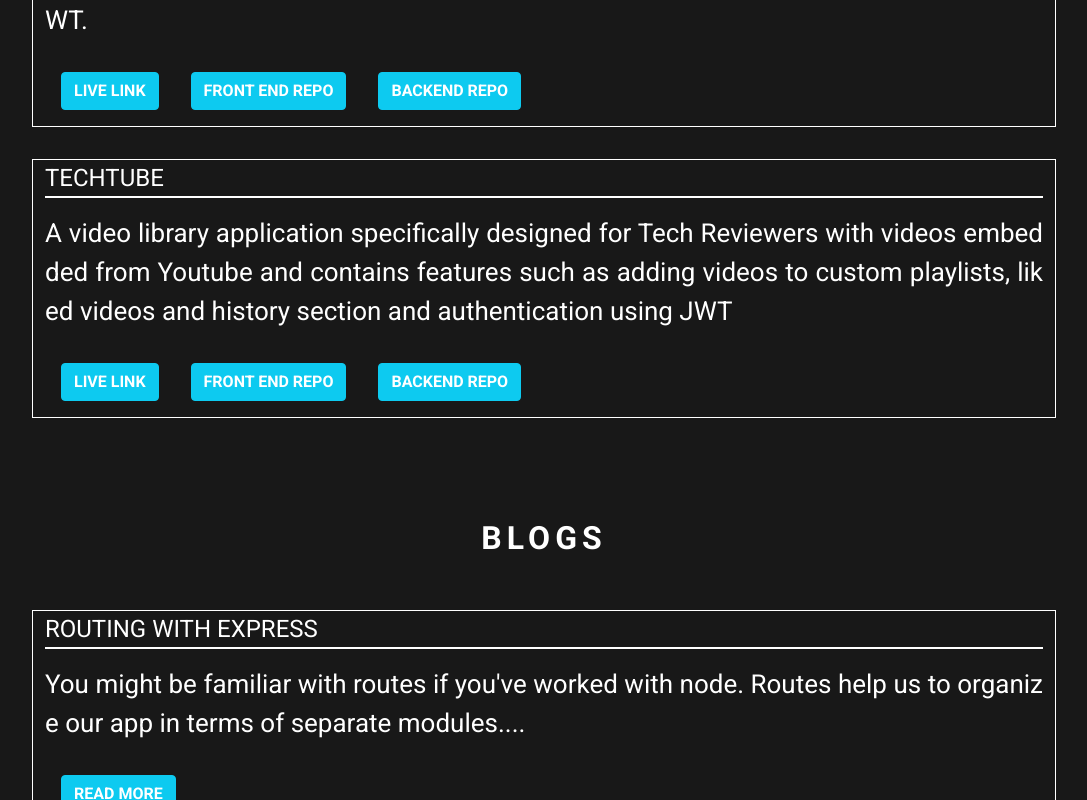
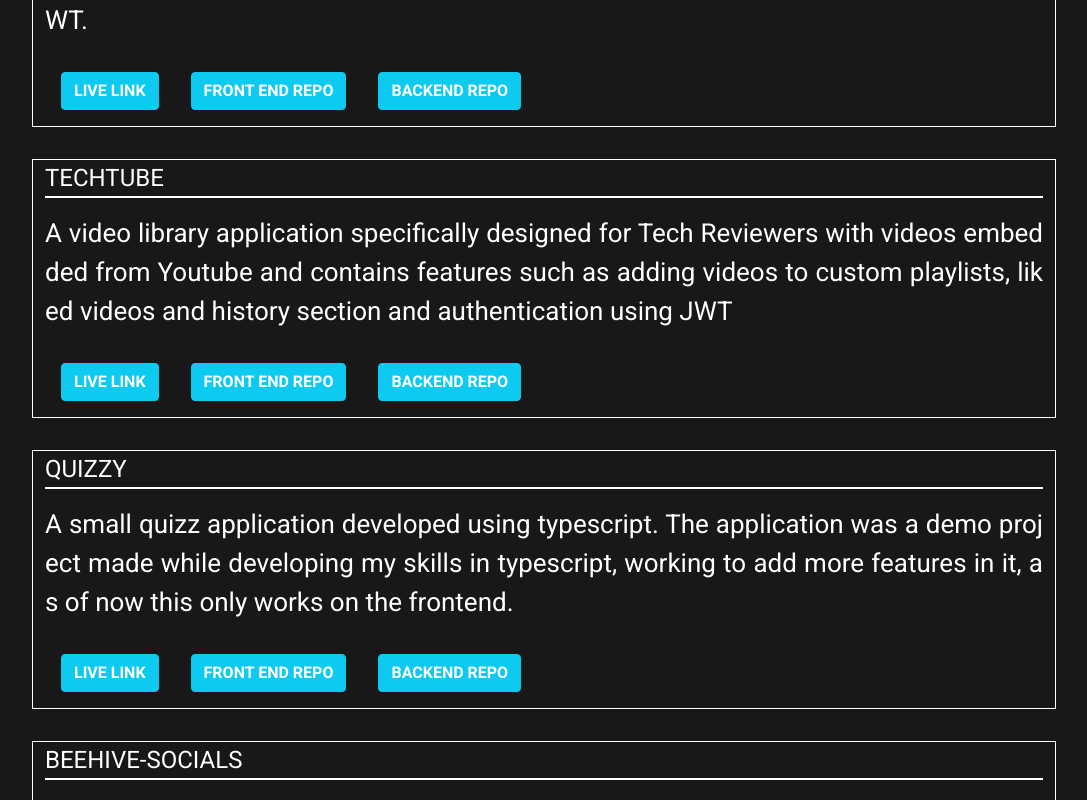
Before and after one commit to ShasheeshPurohit/ShasheeshPurohit, a React (Create React App) app: page / in a window 1280 px wide. Shown: the part 2000-2800 px from the top of the page, without its empty margins (96-1183 px from the left). Built offline with nearby package versions, Linux system fonts and the light colour scheme.

Commit message:
Updated projects and resume

```diff
--- a/public/index.html
+++ b/public/index.html
@@ -6,8 +6,8 @@
     <meta name="viewport" content="width=device-width, initial-scale=1" />
     <meta name="theme-color" content="#000000" />
     <meta
-      name="description"
-      content="Web site created using create-react-app"
+      name="Shasheesh Purohit"
+      content="Web portfolio of Shasheesh"
     />
     <link rel="apple-touch-icon" href="%PUBLIC_URL%/logo192.png" />
     <!--
--- a/src/Data/ProjectData.js
+++ b/src/Data/ProjectData.js
@@ -16,6 +16,20 @@ const projectData = [
     {
         title: "Techtube" ,
         description:"A video library application specifically designed for Tech Reviewers with videos embedded from Youtube and contains features such as adding videos to custom playlists, liked videos and history section and authentication using JWT" ,
+        liveLink: "https://techtube-lib.netlify.app/",
+        frontendRepo:"https://github.com/ShasheeshPurohit/techtube",
+        backendRepo:"https://github.com/ShasheeshPurohit/techtube-backend"
+    },
+    {
+        title: "Quizzy" ,
+        description:"A small quizz application developed using typescript. The application was a demo project made while developing my skills in typescript, working to add more features in it, as of now this only works on the frontend." ,
+        liveLink: "https://quizzzzy.netlify.app/",
+        frontendRepo:"https://github.com/ShasheeshPurohit/quizzy",
+
+    },
+    {
+        title: "Beehive-Socials" ,
+        description:"A social media application developed using MERN Stack allowing users to create their account, create a post, like, comment and follow/unfollow other users." ,
         liveLink: "https://techtube-lib.netlify.app/",
         frontendRepo:"https://github.com/ShasheeshPurohit/techtube",
         backendRepo:"https://github.com/ShasheeshPurohit/techtube-backend"
--- a/src/pages/Home/Home.js
+++ b/src/pages/Home/Home.js
@@ -9,12 +9,11 @@ export default function Home(){
 <div class="container">
     <div className="heading-box">
 
-
     <h1 class="neonText">
           Shasheesh Purohit
     </h1>
     <p className="neon-sub-text">Full Stack Developer</p>
-    <a href="https://drive.google.com/uc?export=download&id=18yEaCkiHQf6dec3TVCbmVV3gULToNoHD" download className="btn btn-danger resume-btn">Download Resume</a>
+    <a href="https://drive.google.com/uc?export=download&id=1SOykvNxqfRdC81XQPCQh-XSPSaMDqy05" download className="btn btn-danger resume-btn">Download Resume</a>
  </div>
  </div>
  <div className="container-fluid">
```
